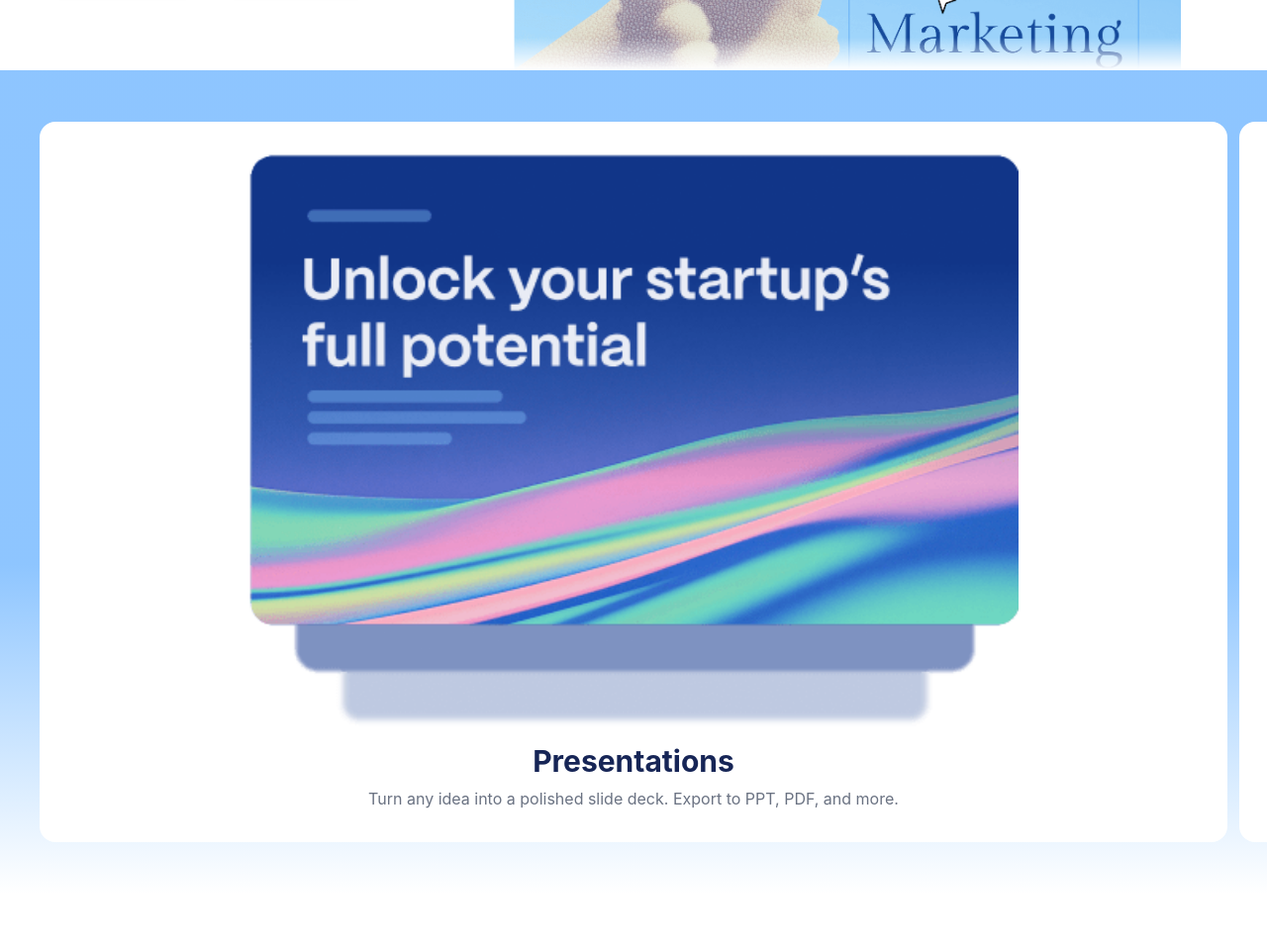
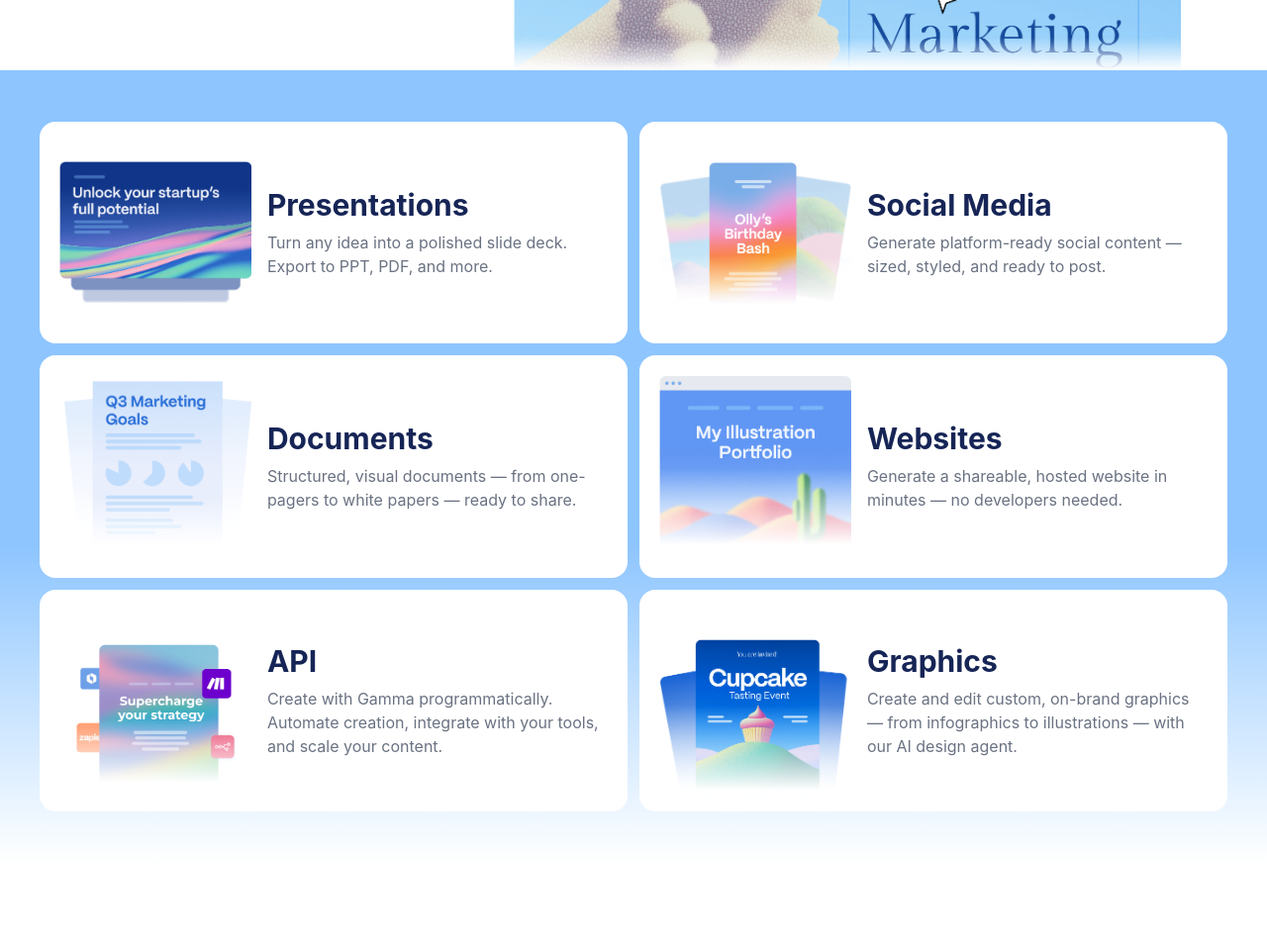
Before and after one commit to AHMysnMU/GammaWebsite-Tailwind, a website: page index.html in a window 1280 px wide. Shown: the part 641-1600 px from the top of the page at 99% size. Drawn offline with nearby package versions, Linux system fonts and the light colour scheme.

Commit message:
Finish Section 2 for Desktop

```diff
--- a/index.html
+++ b/index.html
@@ -112,12 +112,14 @@
       <!--Section 1-->
       <section class="bg-white w-full bp:h-[660px]">
         <div class="max-w-7xl mx-auto flex flex-col px-5 bp:h-full bp:px-10 bp:flex-row bp:items-center bp:gap-3">
+
+          <!--Responsive div-->
           <div class="flex flex-col items-center gap-5 w-full pt-15 pb-5 bp:w-[35%] bp:h-full bp:justify-center bp:gap-8 bp:pb-7 bp:pt-0 bp:items-start">
             <img src="public/gamma-logo.png" alt="Gamma Logo" class="h-13 w-fit bp:h-17" />
 
             <h1 class="text-3xl font-bold text-center bp:text-left bp:text-5xl">Effortless AI design for presentations, websites, and more</h1>
 
-            <p class="text-center text-gray-500 bp:text-left bp:text-base">
+            <p class="text-center text-gray-500 bp:text-lefttext-left bp:text-base">
               Your ideas are brilliant. The universe deserves to see them. A captivating pitch deck? Easy. A stunning website? Done. Make anything you can imagine almost as quickly as you can think it
               up.
             </p>
@@ -128,6 +130,7 @@
             </div>
           </div>
 
+          <!--Mobile image version-->
           <div class="relative w-full aspect-[4/3] overflow-hidden bp:hidden">
             <img src="public/section1/image1.png" alt="" class="slide image-section1-mobile translate-x-0 z-10" />
             <img src="public/section1/image2.png" alt="" class="slide image-section1-mobile translate-x-full" />
@@ -135,6 +138,7 @@
             <img src="public/section1/image4.png" alt="" class="slide image-section1-mobile translate-x-full" />
           </div>
 
+          <!--Desktop image version-->
           <div class="hidden bp:block relative bp:flex-1 bp:h-full overflow-y-auto h-full [mask-image:linear-gradient(to_bottom,transparent,black_5%,black_95%,transparent)]">
             <img src="public/section1/image1.png" alt="" class="image-section1-desktop" />
             <img src="public/section1/image2.png" alt="" class="image-section1-desktop" />
@@ -146,55 +150,58 @@
 
       <!--Section 2-->
       <section class="bg-linear-to-b from-blue-300 from-60% to-white w-full py-10">
-        <div class="max-w-7xl mx-auto flex gap-3 overflow-x-auto snap-x snap-mandatory py-3 px-10">
+
+        <div class="max-w-7xl mx-auto flex gap-3 overflow-x-auto snap-x snap-mandatory py-3 px-10    bp:grid bp:grid-cols-2 bp:grid-rows-3 bp:grid-flow-col bp:overflow-x-visible">
           <a href="" class="anchor-section2">
             <img src="public/section2/image1.png" alt="" class="image-section2-mobile" />
             <div class="text-div-section2-mobile">
-              <h3 class="text-center text-3xl font-bold text-blue-950">Presentations</h3>
-              <p class="text-center text-gray-500">Turn any idea into a polished slide deck. Export to PPT, PDF, and more.</p>
+              <h3 class="text-center text-3xl font-bold text-blue-950 bp:text-left">Presentations</h3>
+              <p class="text-center text-gray-500 bp:text-left">Turn any idea into a polished slide deck. Export to PPT, PDF, and more.</p>
             </div>
           </a>
 
           <a href="" class="anchor-section2">
             <img src="public/section2/image2.png" alt="" class="image-section2-mobile" />
             <div class="text-div-section2-mobile">
-              <h3 class="text-center text-3xl font-bold text-blue-950">Documents</h3>
-              <p class="text-center text-gray-500">Structured, visual documents — from one-pagers to white papers — ready to share.</p>
+              <h3 class="text-center text-3xl font-bold text-blue-950 bp:text-left">Documents</h3>
+              <p class="text-center text-gray-500 bp:text-left">Structured, visual documents — from one-pagers to white papers — ready to share.</p>
             </div>
           </a>
 
           <a href="" class="anchor-section2">
             <img src="public/section2/image3.png" alt="" class="image-section2-mobile" />
             <div class="text-div-section2-mobile">
-              <h3 class="text-center text-3xl font-bold text-blue-950">API</h3>
-              <p class="text-center text-gray-500">Create with Gamma programmatically. Automate creation, integrate with your tools, and scale your content.</p>
+              <h3 class="text-center text-3xl font-bold text-blue-950 bp:text-left">API</h3>
+              <p class="text-center text-gray-500 bp:text-left">Create with Gamma programmatically. Automate creation, integrate with your tools, and scale your content.</p>
             </div>
           </a>
 
           <a href="" class="anchor-section2">
             <img src="public/section2/image5.png" alt="" class="image-section2-mobile" />
             <div class="text-div-section2-mobile">
-              <h3 class="text-center text-3xl font-bold text-blue-950">Social Media</h3>
-              <p class="text-center text-gray-500">Generate platform-ready social content — sized, styled, and ready to post.</p>
+              <h3 class="text-center text-3xl font-bold text-blue-950 bp:text-left">Social Media</h3>
+              <p class="text-center text-gray-500 bp:text-left">Generate platform-ready social content — sized, styled, and ready to post.</p>
             </div>
           </a>
 
           <a href="" class="anchor-section2">
             <img src="public/section2/image4.png" alt="" class="image-section2-mobile" />
             <div class="text-div-section2-mobile">
-              <h3 class="text-center text-3xl font-bold text-blue-950">Websites</h3>
-              <p class="text-center text-gray-500">Generate a shareable, hosted website in minutes — no developers needed.</p>
+              <h3 class="text-center text-3xl font-bold text-blue-950 bp:text-left">Websites</h3>
+              <p class="text-center text-gray-500 bp:text-left">Generate a shareable, hosted website in minutes — no developers needed.</p>
             </div>
           </a>
           <a href="" class="anchor-section2">
             <img src="public/section2/image6.png" alt="" class="image-section2-mobile" />
             <div class="text-div-section2-mobile">
-              <h3 class="text-center text-3xl font-bold text-blue-950">Graphics</h3>
-              <p class="text-center text-gray-500">Create and edit custom, on-brand graphics — from infographics to illustrations — with our AI design agent.</p>
+              <h3 class="text-center text-3xl font-bold text-blue-950 bp:text-left">Graphics</h3>
+              <p class="text-center text-gray-500 bp:text-left">Create and edit custom, on-brand graphics — from infographics to illustrations — with our AI design agent.</p>
             </div>
           </a>
         </div>
+
       </section>
+
     </main>
 
     <script>
--- a/src/input.css
+++ b/src/input.css
@@ -17,13 +17,13 @@
   }
 
   .anchor-section2 {
-    @apply flex flex-col gap-4 items-center  snap-center  basis-[100%] shrink-0 py-8 px-5 bg-white rounded-2xl;
+    @apply flex flex-col gap-4 items-center  snap-center  basis-[100%] shrink-0 py-8 px-5 bg-white rounded-2xl   bp:py-2 bp:flex-row bp:w-full bp:justify-start ;
   }
   .image-section2-mobile {
-    @apply w-full aspect-[2/1] object-contain;
+    @apply w-full aspect-[2/1] object-contain bp:w-[35%] bp:h-auto bp:aspect-auto;
   }
   .text-div-section2-mobile {
-    @apply flex flex-col gap-2 w-full;
+    @apply flex flex-col gap-2 w-full bp:flex-1;
   }
 }
 
```
Also changed, not shown: src/output.css.
